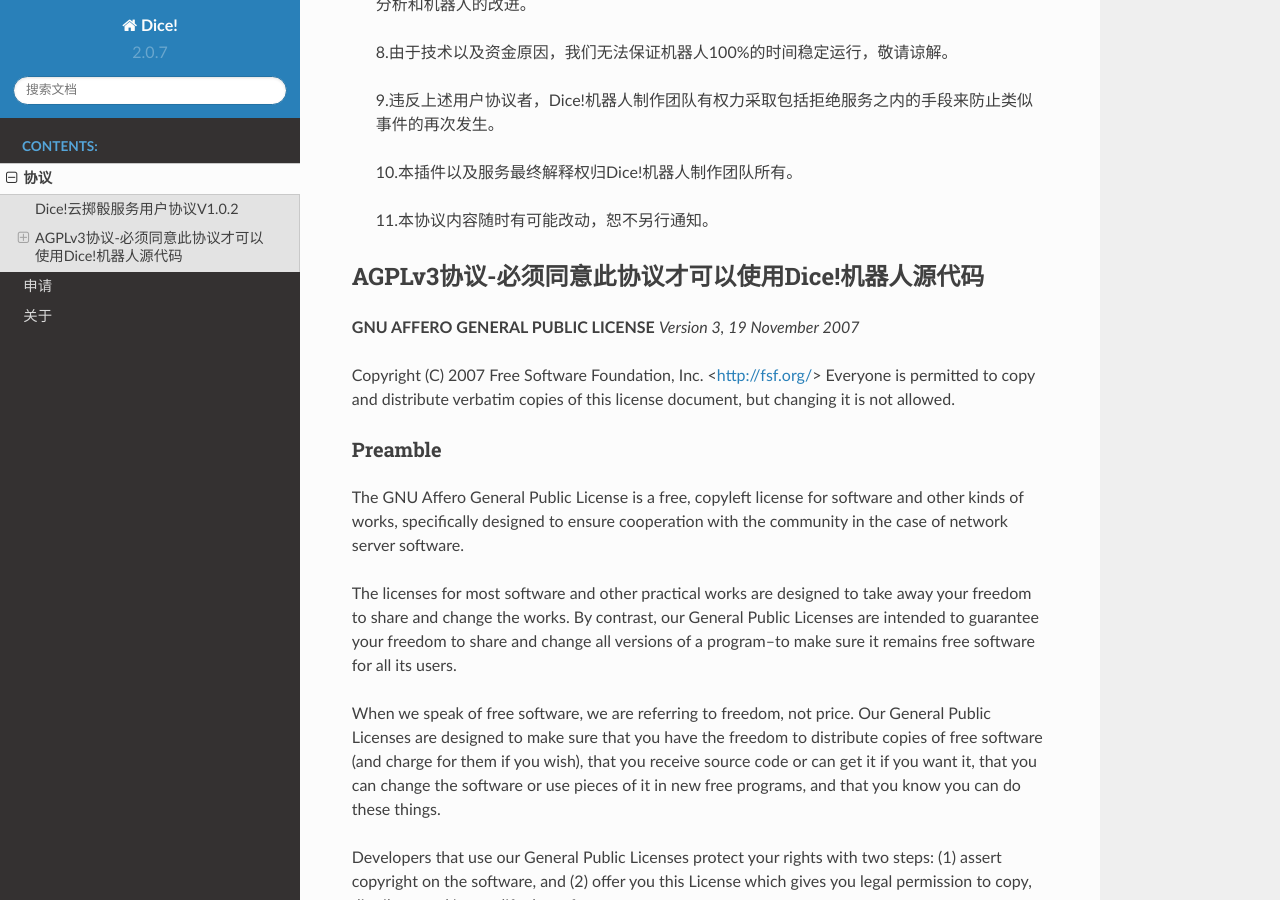
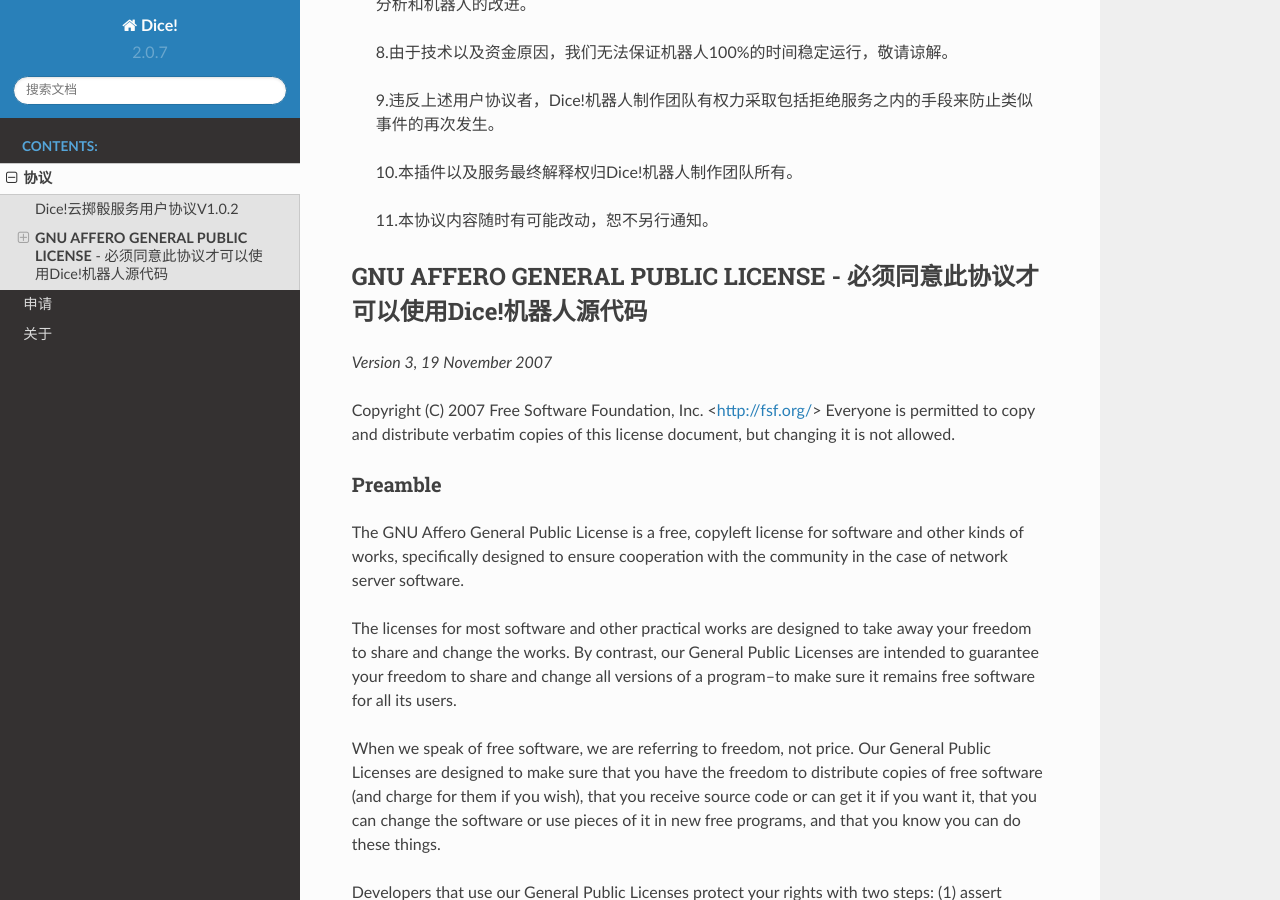
Before and after one commit to Dice-Developer-Team/Dice, a Sphinx documentation site: the page built from docs/License.rst, in a window 1280 px wide and 900 px high, scrolled down 690 px. Built offline with Sphinx 7.4.7 and the Read the Docs theme 2.0.0, drawn with Linux system fonts in a browser that asks for light colours.

Commit message:
Update License.rst

```diff
--- a/docs/License.rst
+++ b/docs/License.rst
@@ -32,10 +32,9 @@
     11.本协议内容随时有可能改动，恕不另行通知。
 
 
-AGPLv3协议-必须同意此协议才可以使用Dice!机器人源代码
-------------------------------------------------------------------
+**GNU AFFERO GENERAL PUBLIC LICENSE** - 必须同意此协议才可以使用Dice!机器人源代码
+----------------------------------------------------------------------------------------
 
-**GNU AFFERO GENERAL PUBLIC LICENSE**
 *Version 3, 19 November 2007*
 
 Copyright (C) 2007 Free Software Foundation, Inc. <http://fsf.org/>
```
